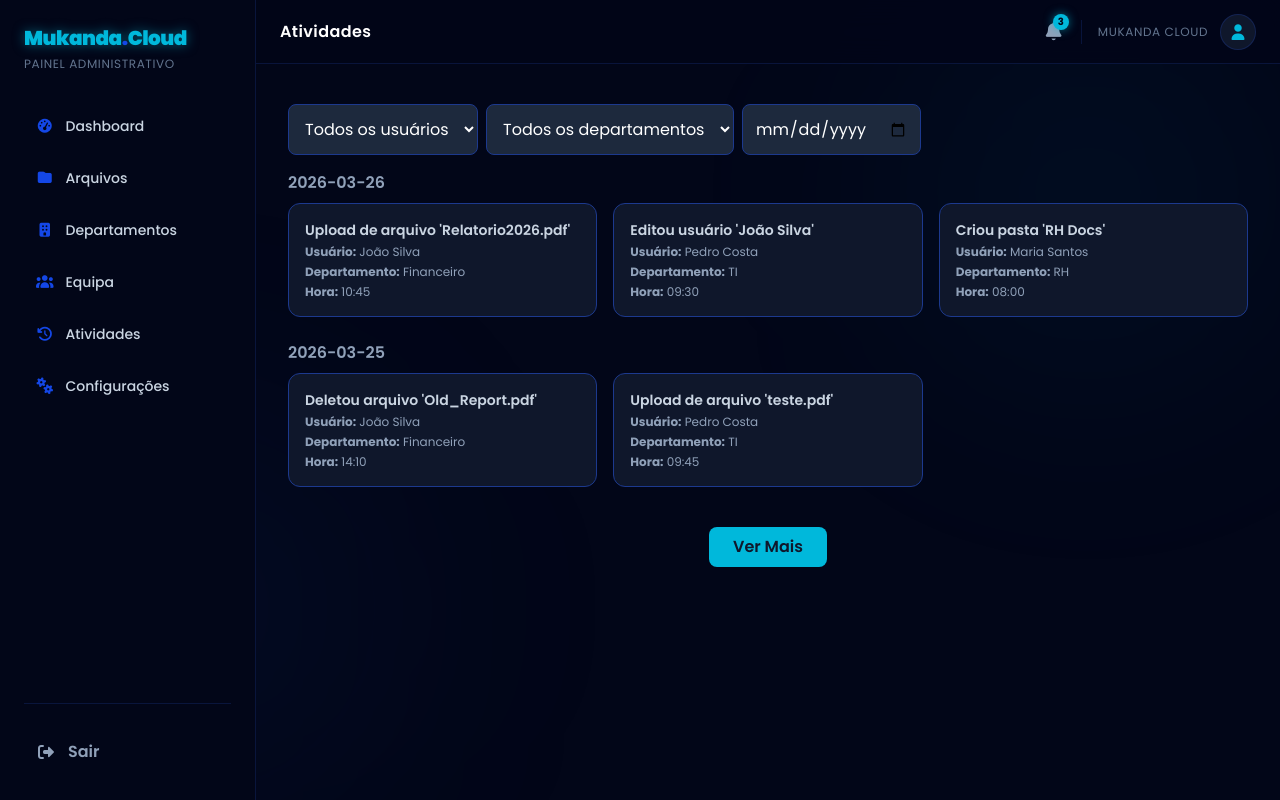
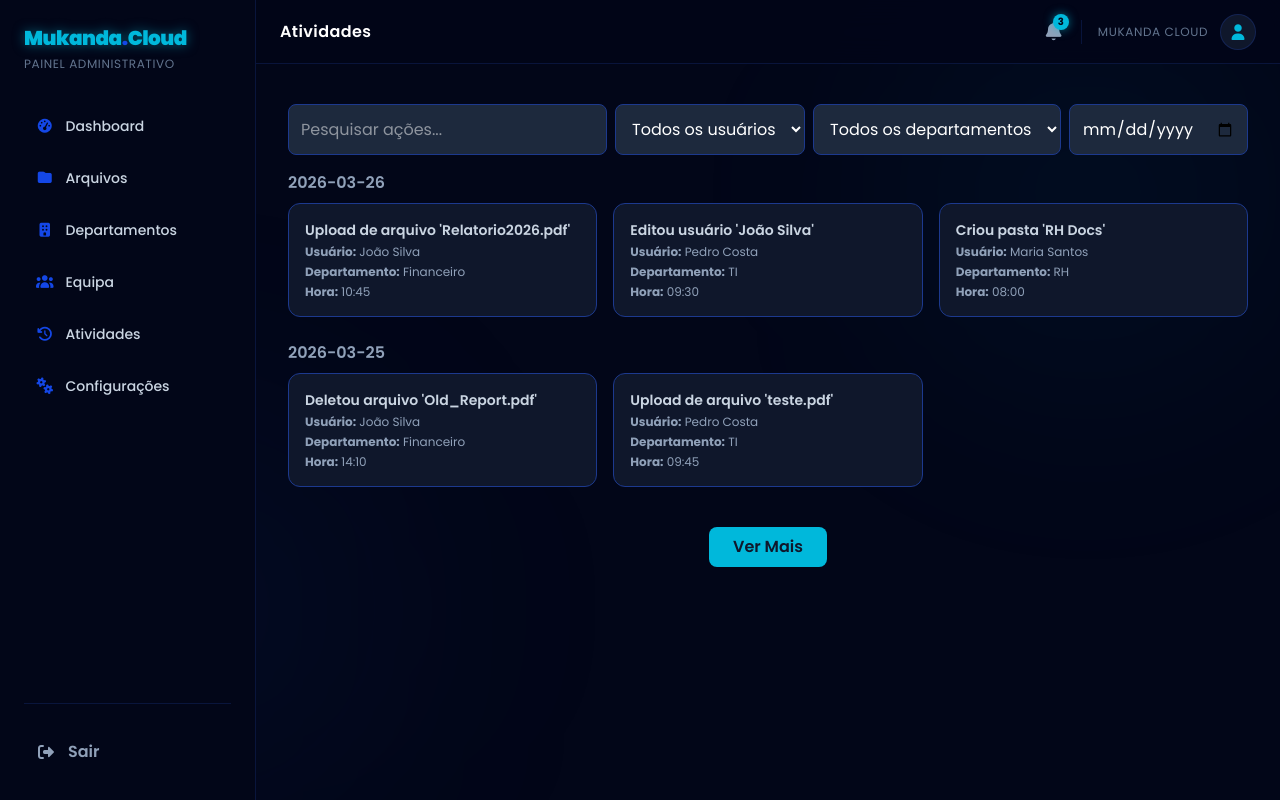
Before and after one commit to nsimba-afonso-nwayami/mukanda-cloud, a React (Vite) app: page /dashboard/superadmin/atividades in a window 1280 px wide. Built offline with nearby package versions, Linux system fonts and the light colour scheme.

Commit message:
Ajustes no layout feito

```diff
--- a/src/pages/superadmin/AtividadesSuperAdmin.jsx
+++ b/src/pages/superadmin/AtividadesSuperAdmin.jsx
@@ -15,6 +15,7 @@ export default function AtividadesSuperAdmin() {
   const [filtroUsuario, setFiltroUsuario] = useState("");
   const [filtroDepartamento, setFiltroDepartamento] = useState("");
   const [filtroData, setFiltroData] = useState("");
+  const [pesquisa, setPesquisa] = useState("");
   const [verMais, setVerMais] = useState(false);
 
   const departamentos = ["Financeiro", "RH", "TI"];
@@ -26,7 +27,8 @@ export default function AtividadesSuperAdmin() {
       const matchUsuario = filtroUsuario ? a.usuario === filtroUsuario : true;
       const matchDep = filtroDepartamento ? a.departamento === filtroDepartamento : true;
       const matchData = filtroData ? a.data.split(" ")[0] === filtroData : true;
-      return matchUsuario && matchDep && matchData;
+      const matchPesquisa = pesquisa ? a.acao.toLowerCase().includes(pesquisa.toLowerCase()) : true;
+      return matchUsuario && matchDep && matchData && matchPesquisa;
     })
     .sort((a, b) => new Date(b.data) - new Date(a.data)); // Decrescente
 
@@ -48,11 +50,19 @@ export default function AtividadesSuperAdmin() {
       <SuperAdminLayout title="Atividades">
 
         {/* Filtros responsivos */}
-        <div className="flex flex-col sm:flex-row gap-2 mb-4">
+        <div className="flex flex-col gap-2 md:flex-row md:gap-2 mb-4">
+  <input
+    type="text"
+    placeholder="Pesquisar ações..."
+    value={pesquisa}
+    onChange={(e) => setPesquisa(e.target.value)}
+    className="p-3 bg-slate-800 border border-blue-900 text-white rounded-lg w-full"
+  />
+
   <select
     value={filtroUsuario}
     onChange={(e) => setFiltroUsuario(e.target.value)}
-            className="p-3 bg-slate-800 border border-blue-900 text-white rounded-lg w-full sm:w-auto"
+    className="p-3 bg-slate-800 border border-blue-900 text-white rounded-lg w-full md:w-auto"
   >
     <option value="">Todos os usuários</option>
     {usuarios.map(u => <option key={u} value={u}>{u}</option>)}
@@ -61,7 +71,7 @@ export default function AtividadesSuperAdmin() {
   <select
     value={filtroDepartamento}
     onChange={(e) => setFiltroDepartamento(e.target.value)}
-            className="p-3 bg-slate-800 border border-blue-900 text-white rounded-lg w-full sm:w-auto"
+    className="p-3 bg-slate-800 border border-blue-900 text-white rounded-lg w-full md:w-auto"
   >
     <option value="">Todos os departamentos</option>
     {departamentos.map(d => <option key={d} value={d}>{d}</option>)}
@@ -71,7 +81,7 @@ export default function AtividadesSuperAdmin() {
     type="date"
     value={filtroData}
     onChange={(e) => setFiltroData(e.target.value)}
-            className="p-3 bg-slate-800 border border-blue-900 text-white rounded-lg w-full sm:w-auto"
+    className="p-3 bg-slate-800 border border-blue-900 text-white rounded-lg w-full md:w-auto"
   />
 </div>
 
```
Lines whose indentation alone changed are shown as unchanged.
